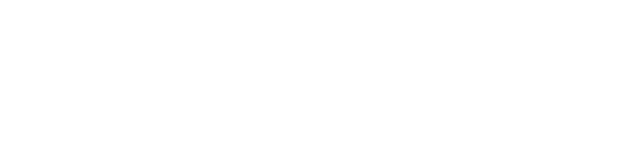
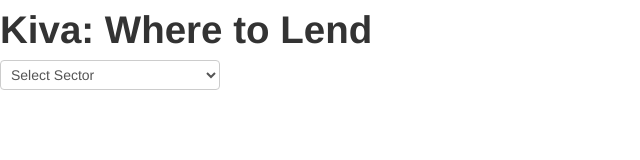
Before and after one commit to haleyparty/kiva-borrowers, a plain HTML site: page client/index.html in a window 1280 px wide. Shown: the whole page, without its empty margins (0-640 px from the left). Drawn offline with nearby package versions, Linux system fonts and the light colour scheme.

Commit message:
Begin setup for dropdown menu by sector

```diff
--- /dev/null
+++ b/client/app.js
@@ -0,0 +1,28 @@
+// put top 20 borrowers onto page
+var makeBorrowerOption = function(loans) {
+  var items = [];
+  $.each(loans, function(index, loan) {
+    console.log(loan);
+    items.push('<p><b>' + loan.name + '</b></p>');
+    items.push('<p>' + loan.activity + '</p>');
+    items.push('<p>' + loan.use + '</p>');
+    items.push('<p>$' + loan.loan_amount + '</p>');
+    items.push('<p>$' + loan.funded_amount + '</p>');
+  });
+  return items.join('');
+};
+
+// grabs sector to generate get request for JSON data
+var changeFunc = function() {
+  var selectedOption = document.getElementById('filterSector');
+  var selectedValue = selectedOption.options[selectedOption.selectedIndex].value;
+  var url = 'http://api.kivaws.org/v1/loans/search.json?status=fundraising&sector=' + selectedValue + '&sort_by=loan_amount';
+  $.getJSON(url, function(data) {
+    var items = [];
+    // build list
+    items.push('<ul>');
+    items.push(makeBorrowerOption(data.loans));
+    items.push('</ul>');
+    $('#content').html(items.join(''));
+  });
+};
--- a/client/index.html
+++ b/client/index.html
@@ -3,7 +3,37 @@
   <head>
     <meta charset="utf-8" />
     <title>Kiva Borrowers</title>
+
+    <link href="assets/bootstrap/css/bootstrap.min.css" rel="stylesheet" type="text/css">
   </head>
   <body>
+    <h1>Kiva: Where to Lend</h1>
+
+    <select id='filterSector' onchange='changeFunc();'>
+      <option value=''>Select Sector</option>
+      <option value='Agriculture'>Agriculture</option>
+      <option value='Arts'>Arts</option>
+      <option value='Clothing'>Clothing</option>
+      <option value='Construction'>Construction</option>
+      <option value='Education'>Education</option>
+      <option value='Entertainment'>Entertainment</option>
+      <option value='Food'>Food</option>
+      <option value='Health'>Health</option>
+      <option value='Housing'>Housing</option>
+      <option value='Manufacturing'>Manufacturing</option>
+      <option value='Personal Use'>Personal Use</option>
+      <option value='Retail'>Retail</option>
+      <option value='Services'>Services</option>
+      <option value='Transportation'>Transportation</option>
+      <option value='Wholesale'>Wholesale</option>
+    </select>
+
+    <div id="content"></div>
+
+    <script src="assets/d3/d3.min.js" charset="utf-8"></script>
+    <script src="http://code.jquery.com/jquery-2.1.4.min.js" type="text/javascript"></script>
+    <script src="../kiva-objects.js/kiva.js" type="text/javascript"></script>
+
+    <script src="app.js"></script>
   </body>
 </html>
```
